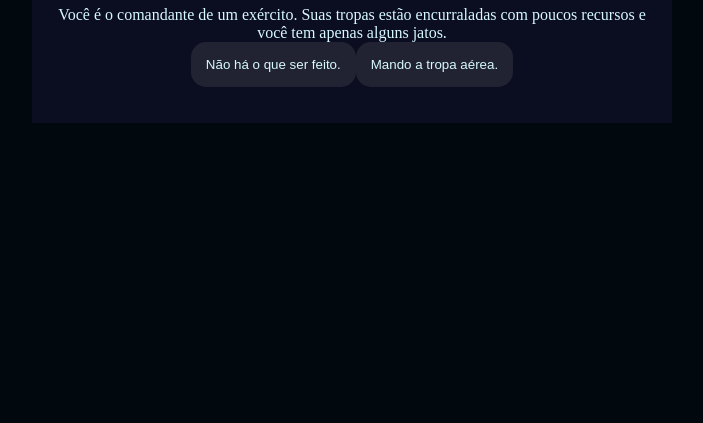
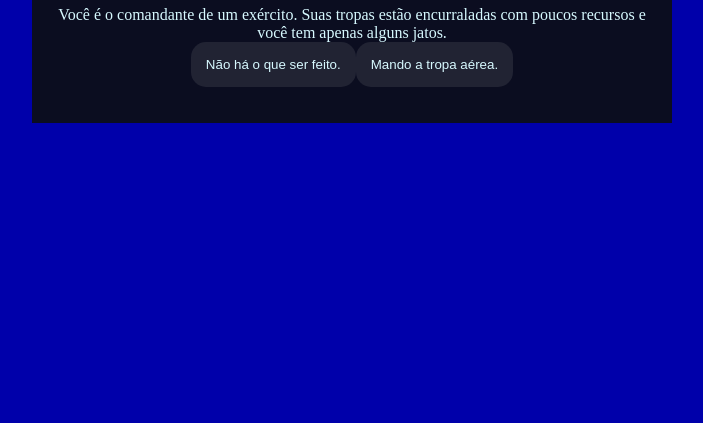
Before and after one commit to KAUERICARDOBETEGA2/MISSAO_IA, a plain HTML site: page MISSÂO_IA/index.html in a window 1280 px wide. Shown: the part 393-816 px from the top of the page, without its empty margins (288-991 px from the left). Drawn offline with Linux system fonts and the light colour scheme.

Commit message:
Update style.css

```diff
--- a/MISSÂO_IA/style.css
+++ b/MISSÂO_IA/style.css
@@ -1,5 +1,5 @@
 :root{
-    --cor-fundo: #01080E ;
+    --cor-fundo: #0000AA ;
     --cor-principal: #0B0D20 ;
     --cor-secundaria: #212333;
     --cor-destaque: #2BDEFD;
```
